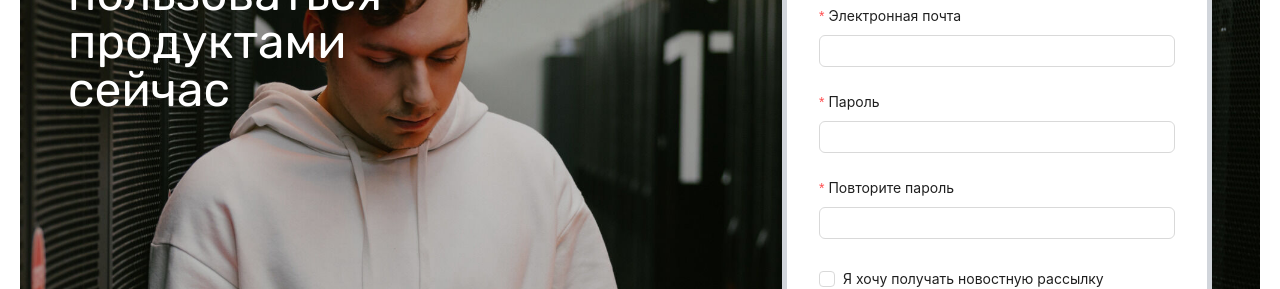
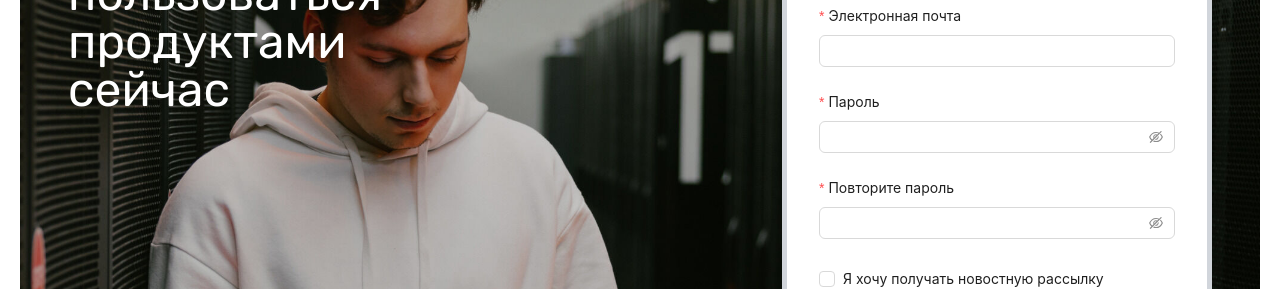
Before and after one commit to BibaBlloba/SelectServ2, a React (Vite) app in the folder frontend/: page / in a window 1280 px wide. Shown: the part 1920-2209 px from the top of the page. Built offline with nearby package versions, Linux system fonts and the light colour scheme; no server answers.

Commit message:
Password input fix

```diff
--- a/frontend/src/components/Login.jsx
+++ b/frontend/src/components/Login.jsx
@@ -9,6 +9,7 @@ const Login = () => {
   const [errorMessage, setErrorMessage] = useState("")
   const URL_LOGIN = "http://localhost:8000/login"
   const URL_ME = "http://localhost:8000/users/me"
+  const [pwdVisible, setPwdVisible] = useState(false)
 
   const Redir = () => {
     window.location.reload()
@@ -94,7 +95,12 @@ const Login = () => {
           },
         ]}
       >
-        <Input />
+        <Input.Password
+          visibilityToggle={{
+            visible: pwdVisible,
+            onVisibleChange: setPwdVisible,
+          }}
+        />
       </Form.Item>
       <ErrorMessage message={errorMessage} />
       <Form.Item label={null}>
--- a/frontend/src/components/Register.jsx
+++ b/frontend/src/components/Register.jsx
@@ -8,6 +8,7 @@ const Register = () => {
   const [status, setStatus] = useState(0)
   const [errorMessage, setErrorMessage] = useState("")
   const [successMessage, setSuccessMessage] = useState("")
+  const [pwdVisible, setPwdVisible] = useState(false)
   const URL_LOGIN = "http://localhost:8000/login"
 
   const Login = async (values) => {
@@ -94,7 +95,12 @@ const Register = () => {
           },
         ]}
       >
-        <Input />
+        <Input.Password
+          visibilityToggle={{
+            visible: pwdVisible,
+            onVisibleChange: setPwdVisible,
+          }}
+        />
       </Form.Item>
       <Form.Item
         label="Повторите пароль"
@@ -106,7 +112,12 @@ const Register = () => {
           },
         ]}
       >
-        <Input />
+        <Input.Password
+          visibilityToggle={{
+            visible: pwdVisible,
+            onVisibleChange: setPwdVisible,
+          }}
+        />
       </Form.Item>
       <ErrorMessage message={errorMessage} />
       <ErrorMessage message={successMessage} success />
```
